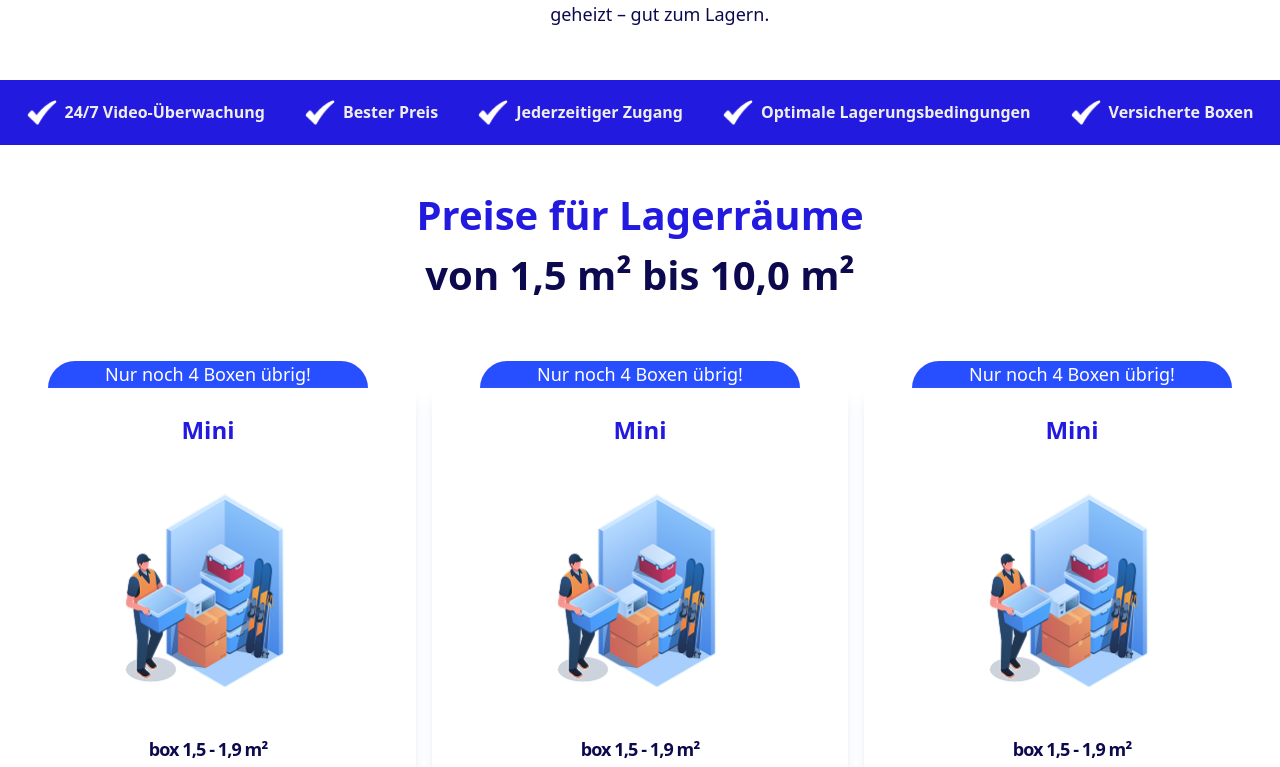
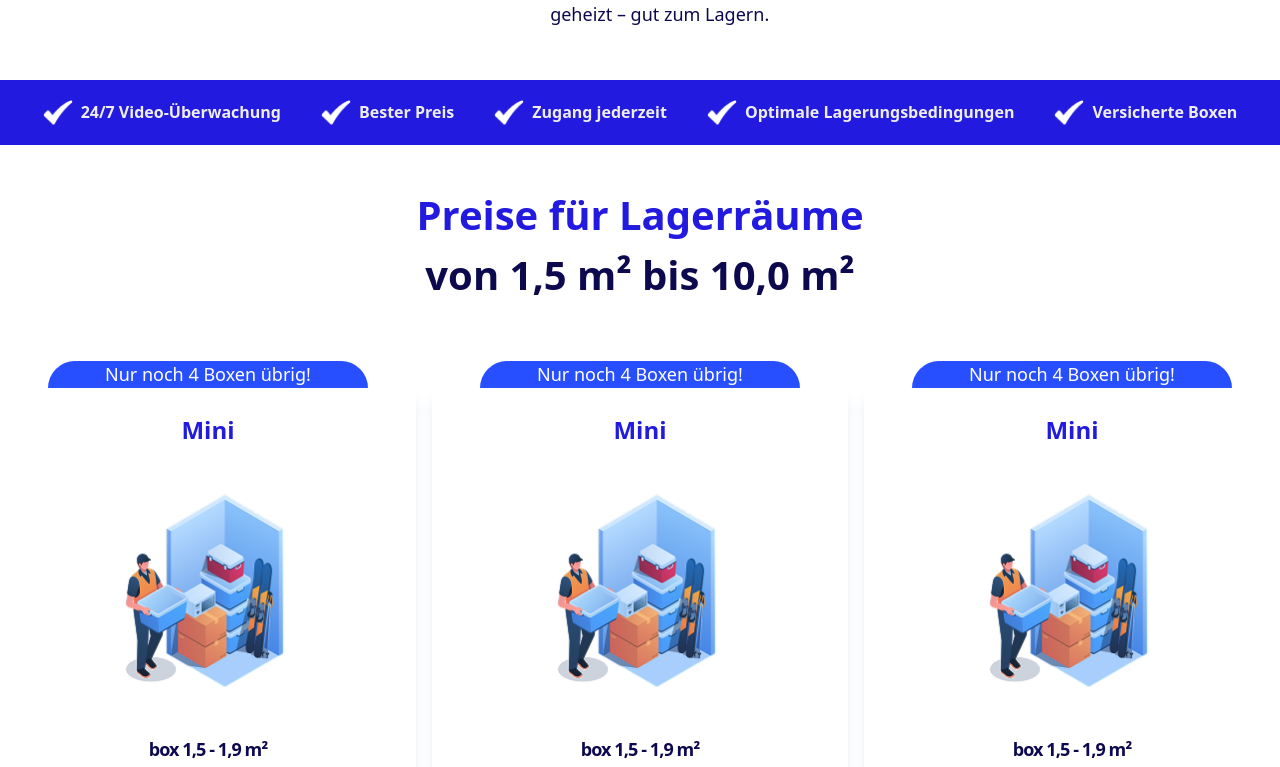
Before and after one commit to chotonbhowmik/self-storage, a React (Vite) app: page / in a window 1280 px wide. Shown: the part 1108-1875 px from the top of the page. Built offline with nearby package versions, Linux system fonts and the light colour scheme; no server answers.

Commit message:
added text

```diff
--- a/src/pages/Home/SafeSection/SafeSection.jsx
+++ b/src/pages/Home/SafeSection/SafeSection.jsx
@@ -73,7 +73,7 @@ const SafeSection = () => {
           <div className="flex flex-row gap-2">
             <img src={correct} className="w-[30px] h-[25px] object-fit"></img>
             <p className="text-[#EEEEEE] font-bold text[20px]">
-              Jederzeitiger Zugang
+              Zugang jederzeit
             </p>
           </div>
 
--- a/src/pages/Home/Testimonial/Testimonial.jsx
+++ b/src/pages/Home/Testimonial/Testimonial.jsx
@@ -16,7 +16,7 @@ const Testimonial = () => {
       const slider = new Glide(".glide-01", {
         type: "carousel",
         focusAt: "center",
-        perView: 2,
+        perView: 1,
         autoplay: 3000,
         animationDuration: 700,
         gap: 24,
@@ -2570,7 +2570,7 @@ const Testimonial = () => {
             <div className="flex flex-row gap-2">
               <img src={correct} className="w-[30px] h-[25px] object-fit"></img>
               <p className="text-[#EEEEEE] font-bold text[20px]">
-                Jederzeitiger Zugang
+                Zugang jederzeit
               </p>
             </div>
 
```
